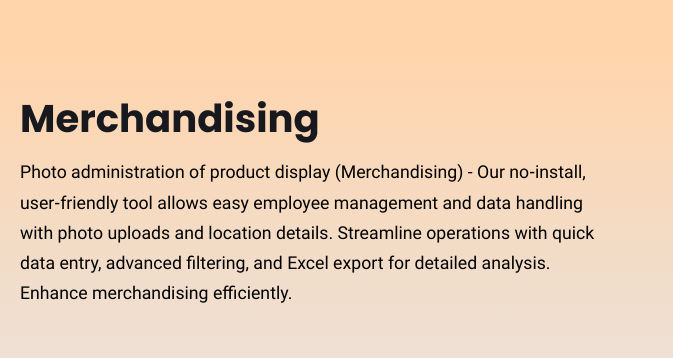
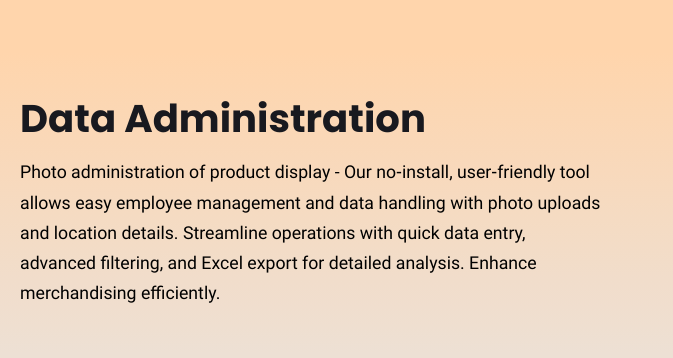
Before and after one commit to ScoobyDid/idatamanagement, a plain HTML site: page index.html in a window 1280 px wide. Shown: the part 743-1101 px from the top of the page, 0-673 px from the left. Drawn offline with Linux system fonts and the light colour scheme.

Commit message:
Update index.html

```diff
--- a/index.html
+++ b/index.html
@@ -149,8 +149,8 @@
   </div>
 </section>      <section class="merch section-gap-vertical-md">
   <div class="merch__inner container-md">
-    <h2 class="merch__title title fsz-title-lg">Merchandising</h2>
-    <p class="merch__text fsz-text-lg">Photo administration of&nbsp;product display (Merchandising) - Our no‑install, user‑friendly tool allows easy employee management and data handling with photo uploads and location details. Streamline operations with quick data entry, advanced filtering, and Excel export for detailed analysis. Enhance merchandising efficiently.</p>
+    <h2 class="merch__title title fsz-title-lg">Data Administration</h2>
+    <p class="merch__text fsz-text-lg">Photo administration of&nbsp;product display - Our no‑install, user‑friendly tool allows easy employee management and data handling with photo uploads and location details. Streamline operations with quick data entry, advanced filtering, and Excel export for detailed analysis. Enhance merchandising efficiently.</p>
     <div class="merch__partners partners">
       <h2 class="partners__title title fsz-title-lg center">Our Partners</h2>
       <ul class="partners__list">
```
